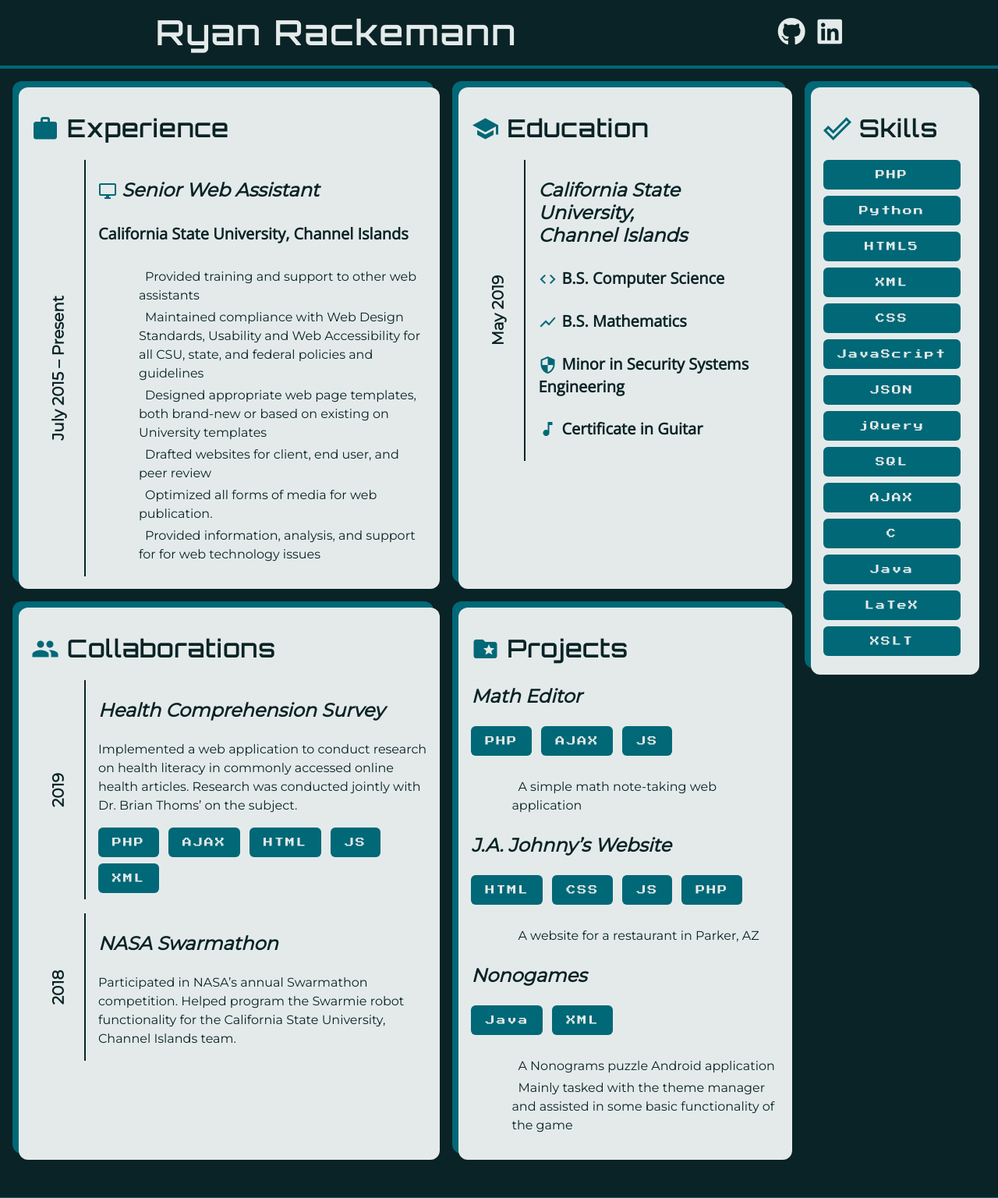
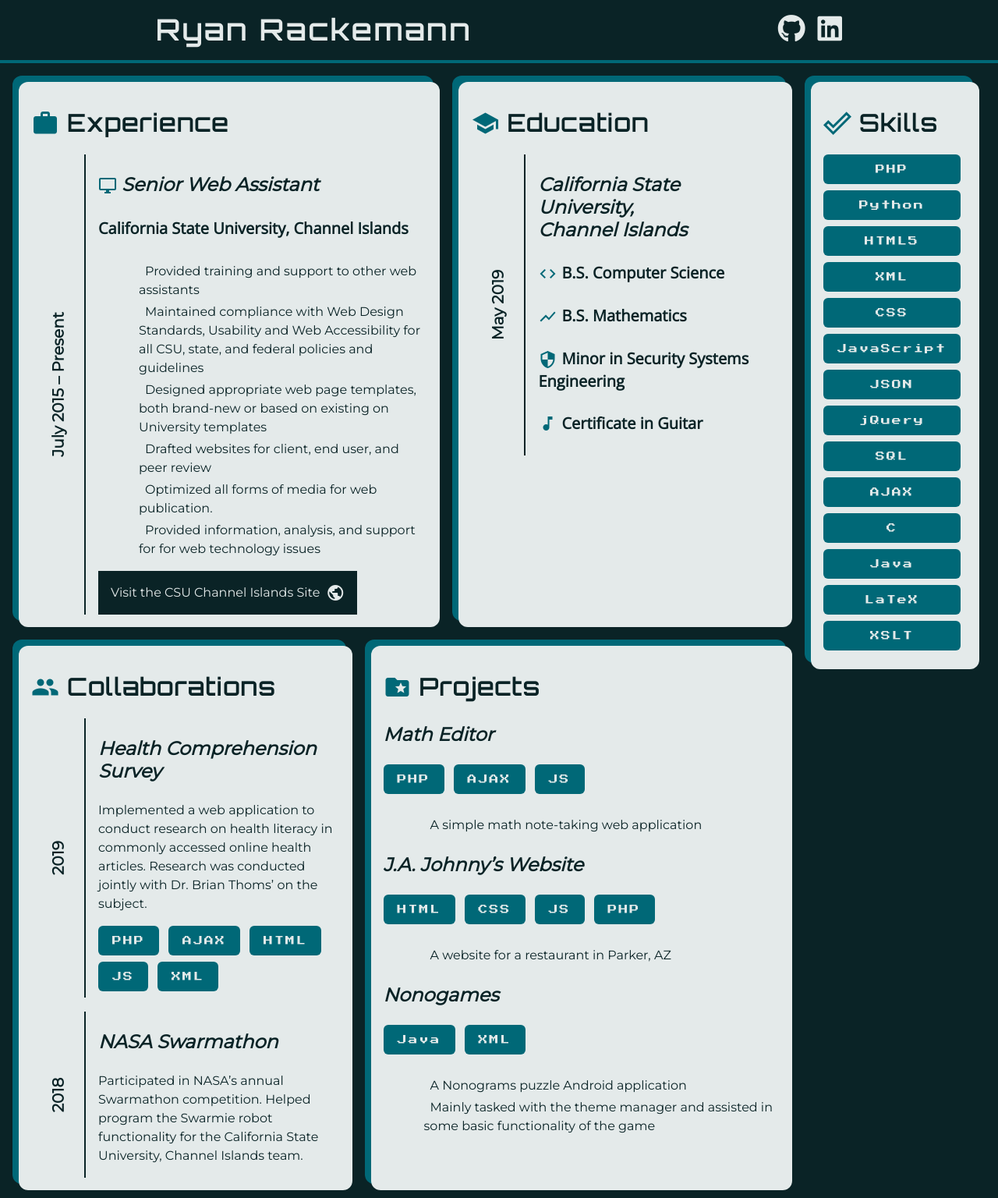
Before and after one commit to ryanrackemann/ryanrackemann.github.io, a PHP site: page / in a window 1280 px wide. Shown: the top 1536 px of the page at 78% size. Run offline with PHP 8.4, Linux system fonts and the light colour scheme.

Commit message:
updated with image grid, btn css, animations, and other grid adjustments

```diff
--- /dev/null
+++ b/css/animations.css
@@ -0,0 +1,69 @@
+/* Spin Animation */
+@-moz-keyframes spin {
+     25% { -moz-transform: rotate(30deg); }
+     50% { -moz-transform: rotate(0deg); }
+     75% { -moz-transform: rotate(-30deg); }
+     100% { -moz-transform: rotate(0deg); }
+}
+@-webkit-keyframes spin {
+     25% { -webkit-transform: rotate(30deg); }
+     50% { -webkit-transform: rotate(0deg); }
+     75% { -webkit-transform: rotate(-30deg); }
+     100% { -webkit-transform: rotate(0deg); }
+}
+@keyframes spin {
+     25% {
+          -webkit-transform: rotate(30deg);
+          transform:rotate(30deg);
+     }
+     50% {
+          -webkit-transform: rotate(0deg);
+          transform:rotate(0deg);
+     }
+     75% {
+          -webkit-transform: rotate(-30deg);
+          transform:rotate(-30deg);
+     }
+     100% {
+          -webkit-transform: rotate(0deg);
+          transform:rotate(0deg);
+     }
+}
+
+/* Bounce Animation */
+@-moz-keyframes bounce {
+     25% { -moz-transform: rotate(30deg); }
+     50% { -moz-transform: rotate(0deg); }
+     75% { -moz-transform: rotate(-30deg); }
+     100% { -moz-transform: rotate(0deg); }
+}
+@-webkit-keyframes bounce {
+     25% { -webkit-transform: rotate(30deg); }
+     50% { -webkit-transform: rotate(0deg); }
+     75% { -webkit-transform: rotate(-30deg); }
+     100% { -webkit-transform: rotate(0deg); }
+}
+@keyframes bounce {
+     from {
+          -ms-transform: translateY(0);
+          -webkit-transform: translateY(0);
+          transform: translateY(0);
+     }
+     to {
+          -ms-transform: translateY(5px);
+          -webkit-transform: translateY(5px);
+          transform: translateY(5px);
+     }
+}
+
+:hover.spin{
+     -webkit-animation:spin 1s linear infinite;
+     -moz-animation:spin 1s linear infinite;
+     animation:spin 1s linear infinite;
+}
+:hover.bounce {
+     -webkit-animation: bounce .3s cubic-bezier(.5,.05,1,.5) infinite;
+     -moz-animation: bounce .3s cubic-bezier(.5,.05,1,.5) infinite;
+     animation: bounce .3s cubic-bezier(.5,.05,1,.5) infinite;
+     animation-direction: alternate;
+}
--- a/css/style.css
+++ b/css/style.css
@@ -12,7 +12,7 @@ h1, h2 {
 h1 {
      font-family: 'Orbitron', sans-serif;
      letter-spacing: 4px;
-     font-size: 42px;
+     font-size: 36px;
 }
 h2 {
      font-family: 'Orbitron', sans-serif;
@@ -63,8 +63,24 @@ header {
           position: sticky;
      }
 }
-main > *, footer {
-     padding: 16px 24px;
+main > *, footer { padding: 16px 24px; }
+main {
+     display: grid;
+     grid-template-columns: 1fr;
+}
+#Experience, #Education, #Projects, #Collaborations, #Skills, #Gallery {
+     grid-column: auto / span 2;
+}
+#Gallery {
+     display: grid;
+     grid-template-columns: repeat(2, 1fr);
+     justify-content: center;
+     align-items: center;
+     grid-gap: 24px;
+}
+#Gallery img {
+     border-radius: 6px 42px 42px;
+     width: 100%;
 }
 .white {
      background-color: var(--white);
@@ -108,12 +124,22 @@ i {
      /* Support for IE. */
      font-feature-settings: 'liga';
 }
-a i {
+a i { color: var(--white); }
+.btn {
+     display: flex;
+     text-decoration: none;
+     background-color: var(--dark);
      color: var(--white);
+     padding: 16px;
+     width: fit-content;
 }
-.externals a i {
-     font-size: 36px;
+.btn i {
+     margin-left: 8px;
 }
+.btn:hover {
+     background-color: var(--blue);
+}
+.externals a i { font-size: 36px; }
 i.fab {
      font-size: 24px;
      padding-bottom: 3px;
@@ -168,15 +194,9 @@ h3 > i.material-icons, h4 > i.material-icons {
      font-size: 12px;
      margin: 4px 12px;
 }
-.flex div, .stack div {
-     display: inline-flex;
-}
-ul {
-     list-style: none;
-}
-li {
-     padding-left: 12px;
-}
+.flex div, .stack div { display: inline-flex; }
+ul { list-style: none; }
+li { padding-left: 12px; }
 /* Google Material Icon Unicode sheet */
 li:before {
      content: "\e5da";
@@ -245,24 +265,19 @@ footer {
           list-style: none;
           text-align: center;
      }
-     #Experience, #Education, #Projects, #Collaborations, #Skills {
+     #Experience, #Education, #Projects, #Collaborations, #Skills, #Gallery {
           padding: 16px;
           border-radius: 12px;
           box-shadow: -8px -8px var(--blue);
      }
-     footer, main > * {
-          padding: 16px 64px;
-     }
+     footer, main > * { padding: 16px 64px; }
      main {
-          display: grid;
+          grid-gap: 24px;
           margin: 24px;
-          grid-gap: 24px;
           grid-template-columns: repeat(10, 1fr);
           grid-template-rows: repeat(3, auto);
      }
-     .align-start {
-          align-self: self-start;
-     }
+     .align-start { align-self: self-start; }
      #Experience {
           grid-column: auto / span 5;
           grid-row: 1 / span 1;
@@ -276,12 +291,18 @@ footer {
           grid-row: 1 / span 2;
      }
      #Projects {
+          grid-column: auto / span 5;
+          grid-row: 2 / span 1;
+     }
+     #Collaborations {
           grid-column: auto / span 4;
           grid-row: 2 / span 1;
      }
-     #Collaborations {
-          grid-column: auto / span 5;
-          grid-row: 2 / span 1;
+     #Gallery {
+          grid-column: 1 / span 10;
+          grid-row: 3 / span 1;
+          grid-gap: 16px;
+          grid-template-columns: repeat(4, 1fr);
      }
      .desktop-white {
           background-color: var(--white);
@@ -299,12 +320,8 @@ footer {
           background: var(--dark);
           color: var(--white);
      }
-     .desktop-dark .timeWrap {
-          border-right: var(--white) solid 2.2px;
-     }
-     .desktop-white .timeWrap {
-          border-right: var(--dark) solid 2.2px;
-     }
+     .desktop-dark .timeWrap { border-right: var(--white) solid 2.2px; }
+     .desktop-white .timeWrap { border-right: var(--dark) solid 2.2px; }
 }
 @media only screen and (min-width: 1600px) {
      .title { padding: 16px 0 16px 300px; }
--- a/index.html
+++ b/index.html
@@ -8,6 +8,7 @@
           <meta name="author" content="Ryan Rackemann">
           <link rel="shortcut icon" href="img/tab-icon.ico" type="image/x-icon" />
           <link rel="stylesheet" href="css/style.css">
+          <link rel="stylesheet" href="css/animations.css">
           <link rel="stylesheet" href="https://use.fontawesome.com/releases/v5.7.2/css/all.css" integrity="sha384-fnmOCqbTlWIlj8LyTjo7mOUStjsKC4pOpQbqyi7RrhN7udi9RwhKkMHpvLbHG9Sr" crossorigin="anonymous">
           <link href="https://fonts.googleapis.com/icon?family=Material+Icons" rel="stylesheet">
           <link href="https://fonts.googleapis.com/css?family=Montserrat|Orbitron|Press+Start+2P|Open+Sans" rel="stylesheet">
@@ -20,10 +21,10 @@
                </div>
                <div class="externals">
                     <div class="GitHub">
-                         <a target="_blank" href="https://github.com/ryanrackemann"><i class="fab fa-github"></i></a>
+                         <a target="_blank" href="https://github.com/ryanrackemann"><i class="fab fa-github spin"></i></a>
                     </div>
                     <div class="LinkedIn">
-                         <a target="_blank" href="https://www.linkedin.com/in/ryan-rackemann" class="LinkedIn"><i class="fab fa-linkedin"></i></a>
+                         <a target="_blank" href="https://www.linkedin.com/in/ryan-rackemann" class="LinkedIn"><i class="fab fa-linkedin bounce"></i></a>
                     </div>
                </div>
           </header>
@@ -45,6 +46,7 @@
                                    <li>Optimized all forms of media for web publication.</li>
                                    <li>Provided information, analysis, and support for for web technology issues</li>
                               </ul>
+                              <a class="btn" href="https://www.csuci.edu/">Visit the CSU Channel Islands Site <i class="material-icons">public</i></a>
                          </div>
                     </div>
                </div>
@@ -143,6 +145,14 @@
                     </ul>
 
                </div>
+               <div class="dark desktop-white" id="Gallery">
+                    <!-- <i class="material-icons">keyboard_arrow_left</i> -->
+                    <img src="img/nasa.jpg">
+                    <img src="img/ski.jpg">
+                    <img src="img/disney.jpg">
+                    <img src="img/vegas.jpg">
+                    <!-- <i class="material-icons">keyboard_arrow_right</i> -->
+               </div>
           </main>
           <footer class="blue">
                <p>&lt;/ryanrackemann&gt;</p>
```
Also changed, not shown: img/nasa.jpg (added), img/vegas.jpg (added), 2 other files. Lines whose indentation alone changed are shown as unchanged.
